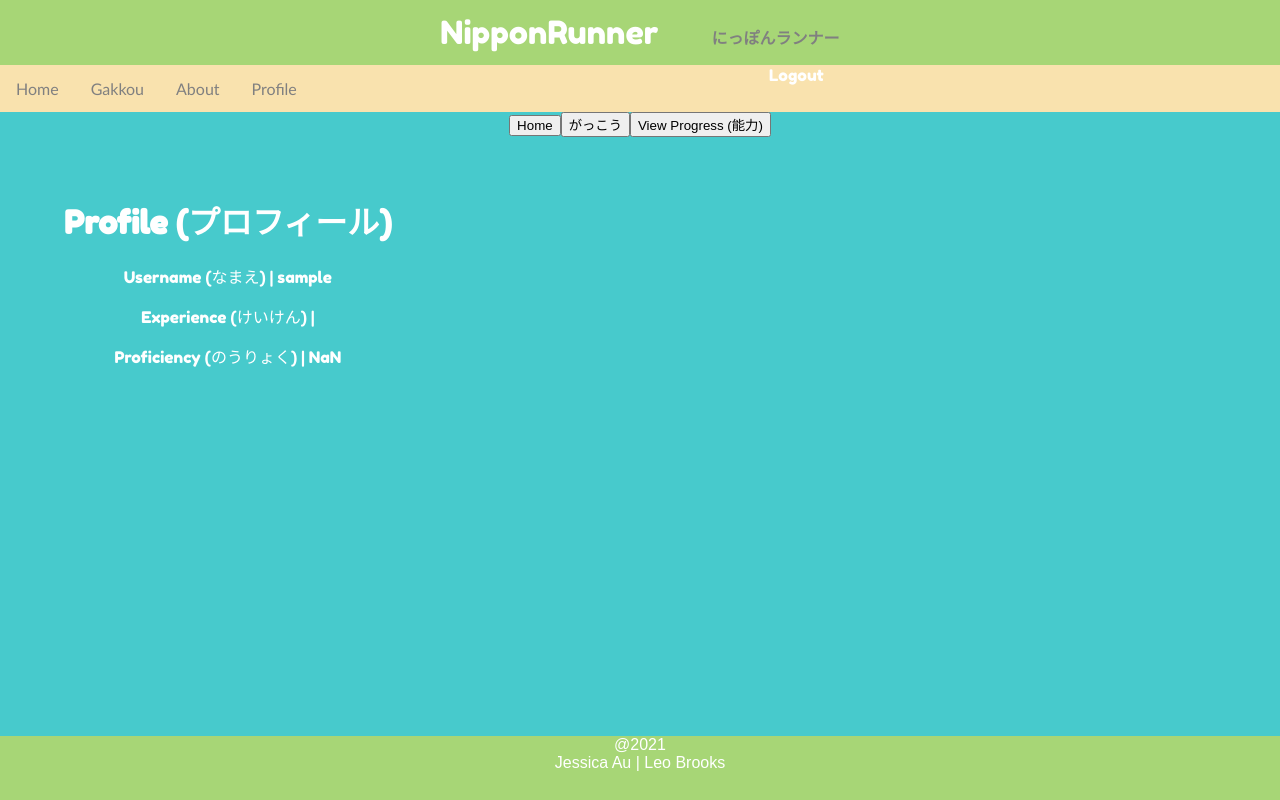
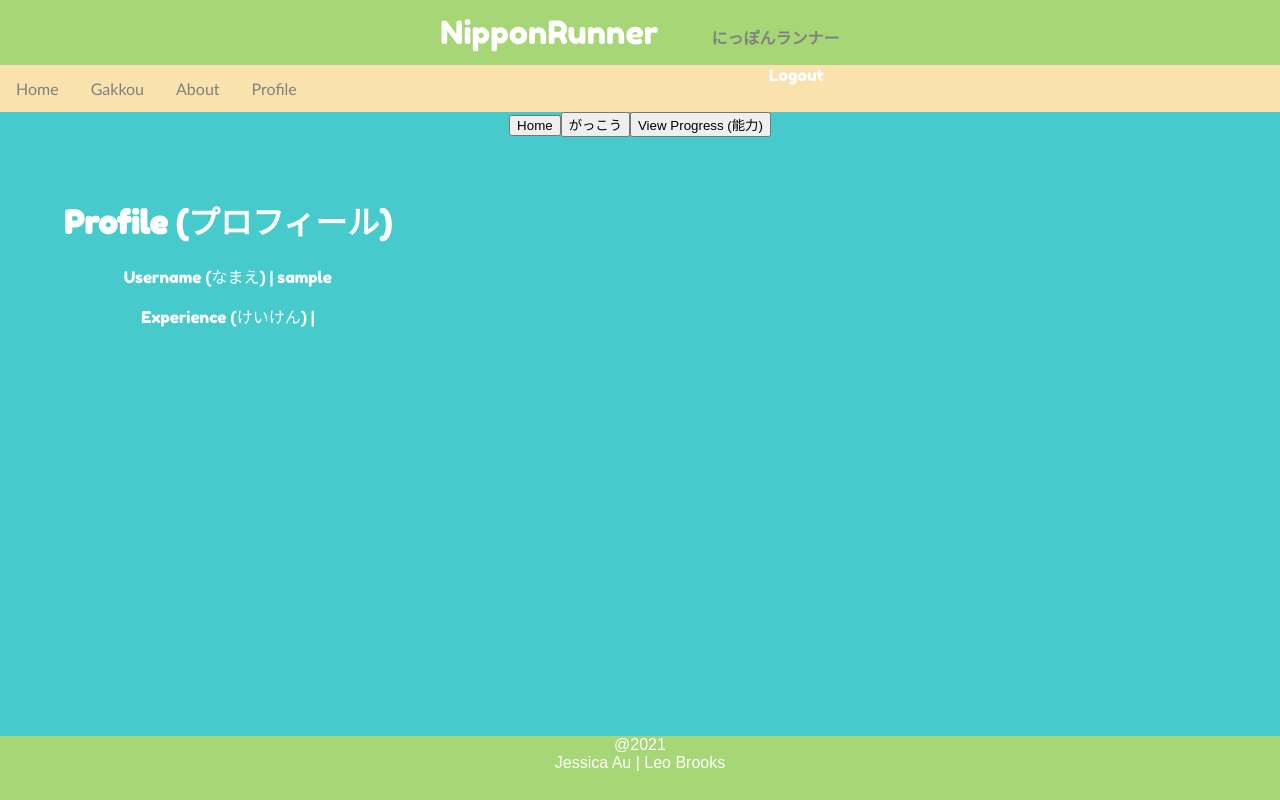
Before and after one commit to jessica-au/nipponrunner, a React (Create React App) app in the folder nipponRunnerFrontEnd/: page /profile in a window 1280 px wide. Built offline with nearby package versions, Linux system fonts and the light colour scheme; sample sign-in values are in the browser's storage.

Commit message:
profile.js: removed unneccesary "user" props

```diff
--- a/nipponRunnerFrontEnd/src/components/profile/Profile.js
+++ b/nipponRunnerFrontEnd/src/components/profile/Profile.js
@@ -5,7 +5,7 @@ import ProfileHiraStats from './ProfileHiraStats'
 const Profile = (props) => {
     console.log(`>>>> inside Profile component`)
     const { handleLogout, user } = props
-    const { id, username, age, daysLogged, correctAns, incorrectAns, email, exp } = user
+    const { username, experience, progress, exp } = user
     const expirationTime = new Date(exp * 1000)
     let currentTime = Date.now()
 
@@ -18,8 +18,7 @@ const Profile = (props) => {
     (<div className="information">
         <h1> Profile (プロフィール) </h1>
         <p>Username (なまえ) | {username}</p>
-        <p>Experience (けいけん) | {daysLogged}</p>
-        <p>Proficiency (のうりょく) | {{correctAns} - {incorrectAns}}</p>
+        <p>Experience (けいけん) | {experience}</p>
     </div>) : <h2>Loading...</h2>
 
     const errorDiv = () => {
```
